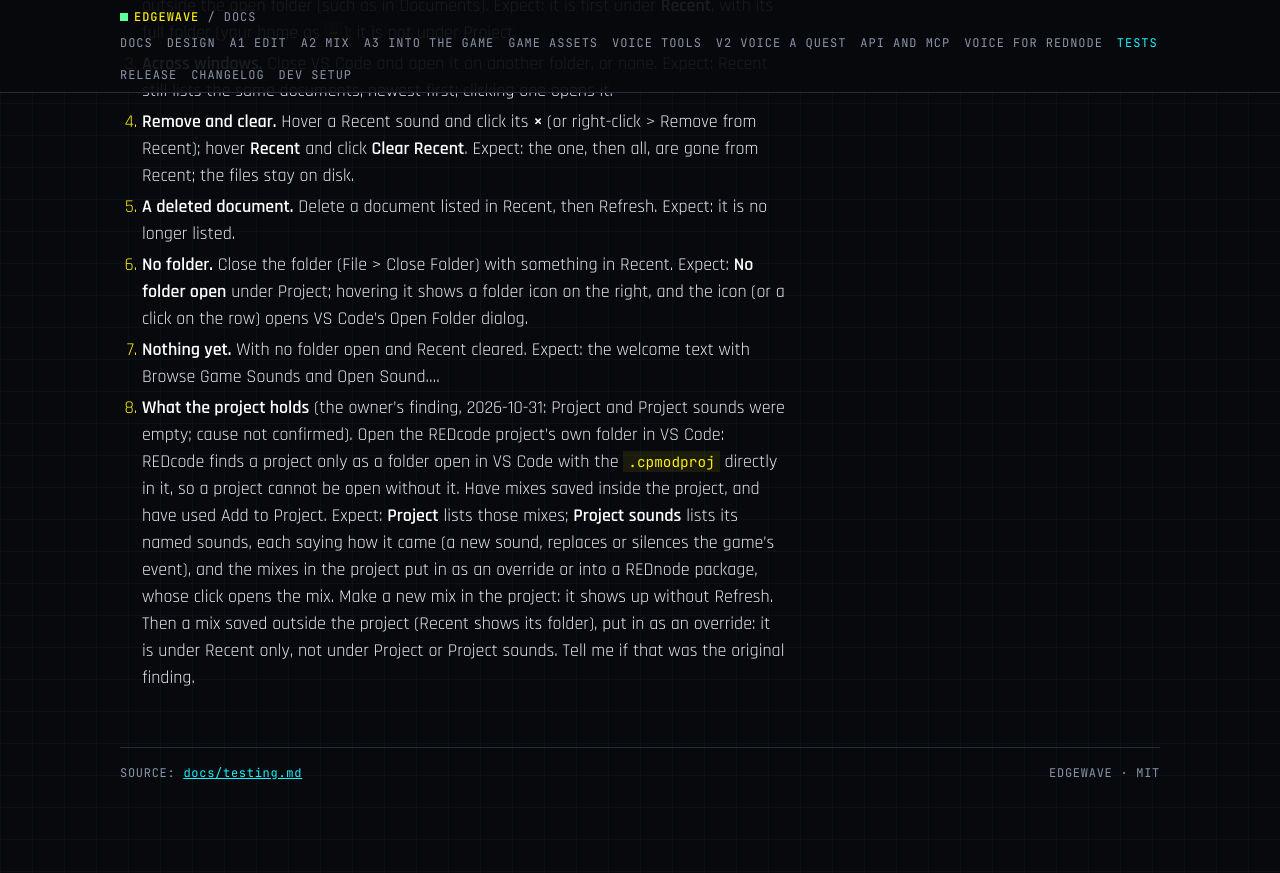
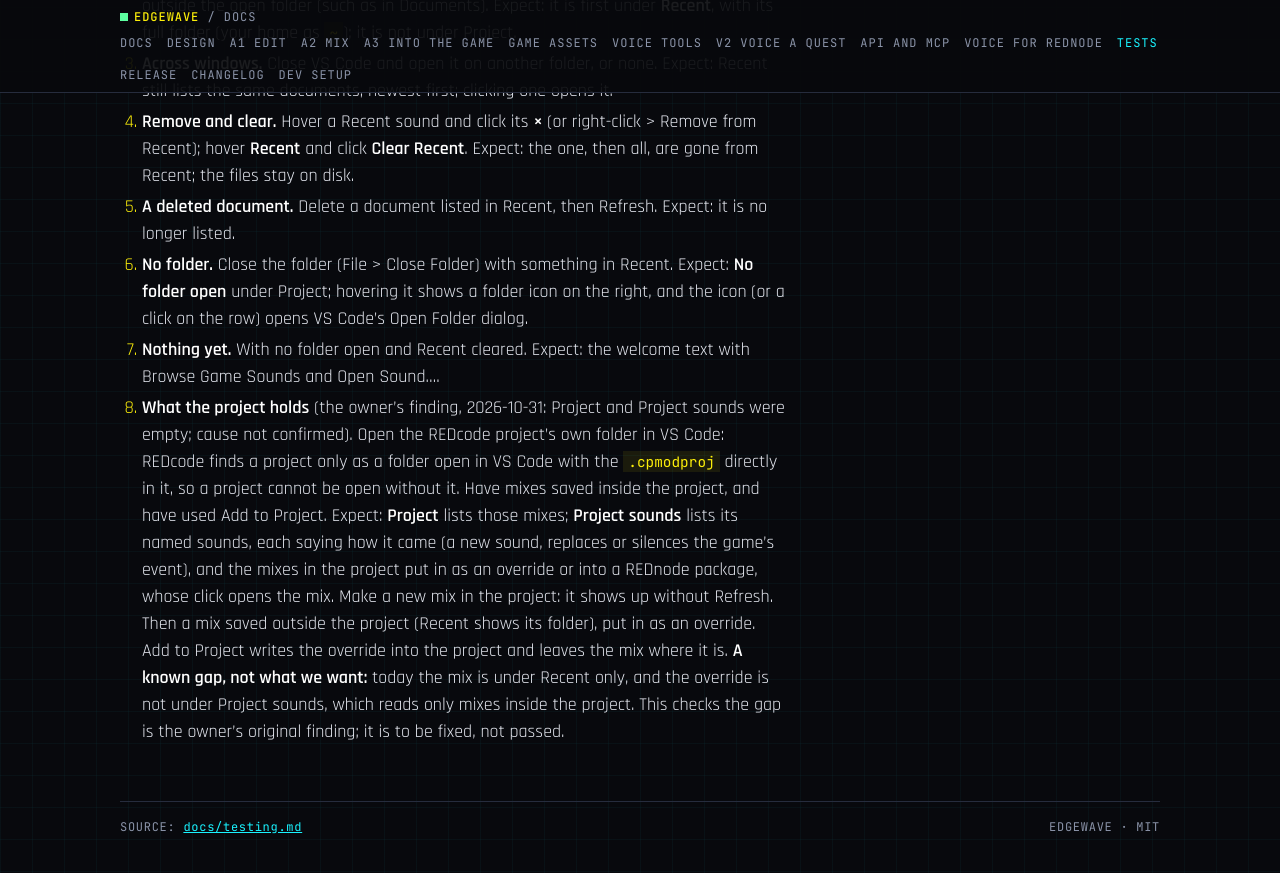
Before and after one commit to Edgemodders/EDGEwave, a Jekyll site: the page built from docs/testing.md, in a window 1280 px wide and 900 px high, scrolled down 21913 px. Shown: the top 873 px of the window. Built offline with Jekyll 4.4.1, drawn with Linux system fonts in a browser that asks for light colours; our own code applies the rules of GitHub Pages for plain Markdown files; before the commit the page ends 22759 px from its top, so only the background shows below that.

Commit message:
Testing: Sounds view step 8 calls the outside mix a known gap, not an expected result
Co-Authored-By: Claude Opus 5.5 <noreply@anthropic.com>

```diff
--- a/docs/testing.md
+++ b/docs/testing.md
@@ -354,4 +354,4 @@ Asked for by the owner on 2026-10-19: a document kept outside the open folder (m
 5. **A deleted document.** Delete a document listed in Recent, then Refresh. Expect: it is no longer listed.
 6. **No folder.** Close the folder (File > Close Folder) with something in Recent. Expect: **No folder open** under Project; hovering it shows a folder icon on the right, and the icon (or a click on the row) opens VS Code's Open Folder dialog.
 7. **Nothing yet.** With no folder open and Recent cleared. Expect: the welcome text with Browse Game Sounds and Open Sound….
-8. **What the project holds** (the owner's finding, 2026-10-31: Project and Project sounds were empty; cause not confirmed). Open the REDcode project's own folder in VS Code: REDcode finds a project only as a folder open in VS Code with the `.cpmodproj` directly in it, so a project cannot be open without it. Have mixes saved inside the project, and have used Add to Project. Expect: **Project** lists those mixes; **Project sounds** lists its named sounds, each saying how it came (a new sound, replaces or silences the game's event), and the mixes in the project put in as an override or into a REDnode package, whose click opens the mix. Make a new mix in the project: it shows up without Refresh. Then a mix saved outside the project (Recent shows its folder), put in as an override: it is under Recent only, not under Project or Project sounds. Tell me if that was the original finding.
+8. **What the project holds** (the owner's finding, 2026-10-31: Project and Project sounds were empty; cause not confirmed). Open the REDcode project's own folder in VS Code: REDcode finds a project only as a folder open in VS Code with the `.cpmodproj` directly in it, so a project cannot be open without it. Have mixes saved inside the project, and have used Add to Project. Expect: **Project** lists those mixes; **Project sounds** lists its named sounds, each saying how it came (a new sound, replaces or silences the game's event), and the mixes in the project put in as an override or into a REDnode package, whose click opens the mix. Make a new mix in the project: it shows up without Refresh. Then a mix saved outside the project (Recent shows its folder), put in as an override. Add to Project writes the override into the project and leaves the mix where it is. **A known gap, not what we want:** today the mix is under Recent only, and the override is not under Project sounds, which reads only mixes inside the project. This checks the gap is the owner's original finding; it is to be fixed, not passed.
```
